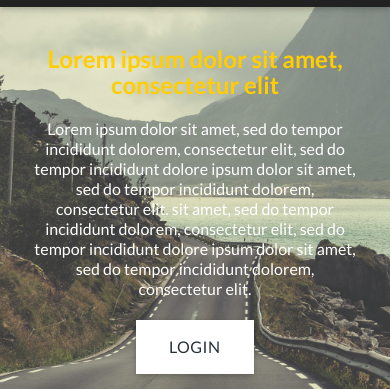
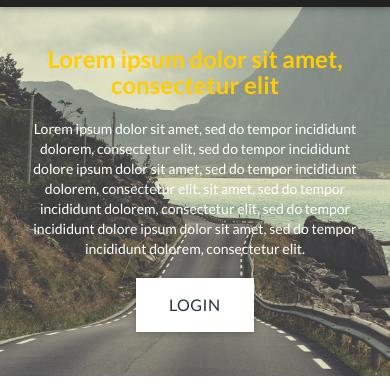
Before and after one commit to bpujari/Hiup, a website: page employers.html in a window 390 px wide. Shown: the part 73-462 px from the top of the page. Drawn offline with Linux system fonts and the light colour scheme.

Commit message:
changing styles all done

```diff
--- a/components/stylesheets/layout/_employers.scss
+++ b/components/stylesheets/layout/_employers.scss
@@ -30,6 +30,9 @@
 	}
 	p {
 		color: #fff;
+		@media(max-width: 767px) {
+			font-size: 14px;
+		}
 	}
 	.btn {
 		background: #fff;
```
Also changed, not shown: css/styles.css.
